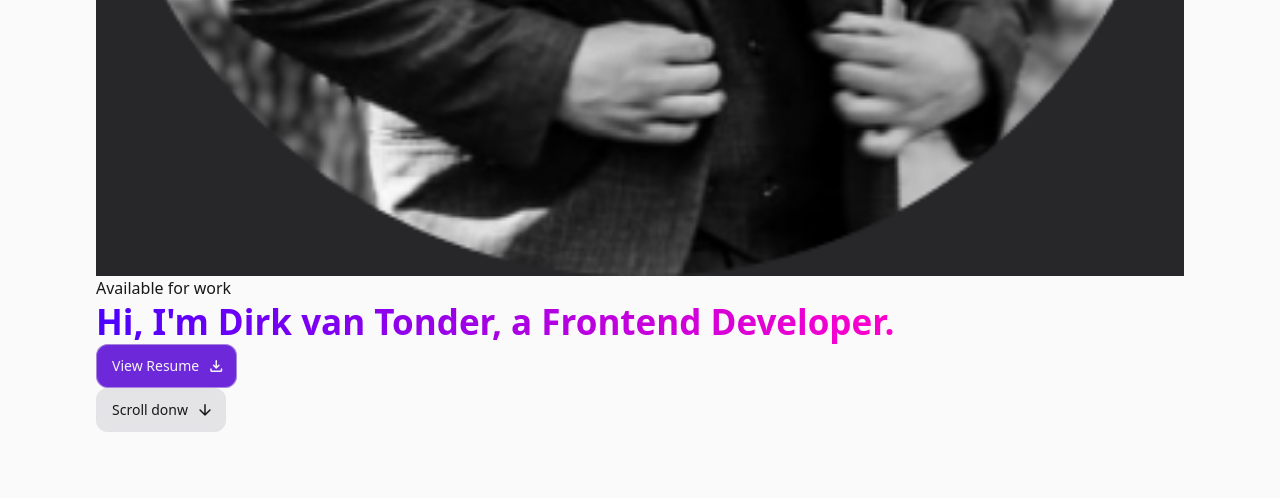
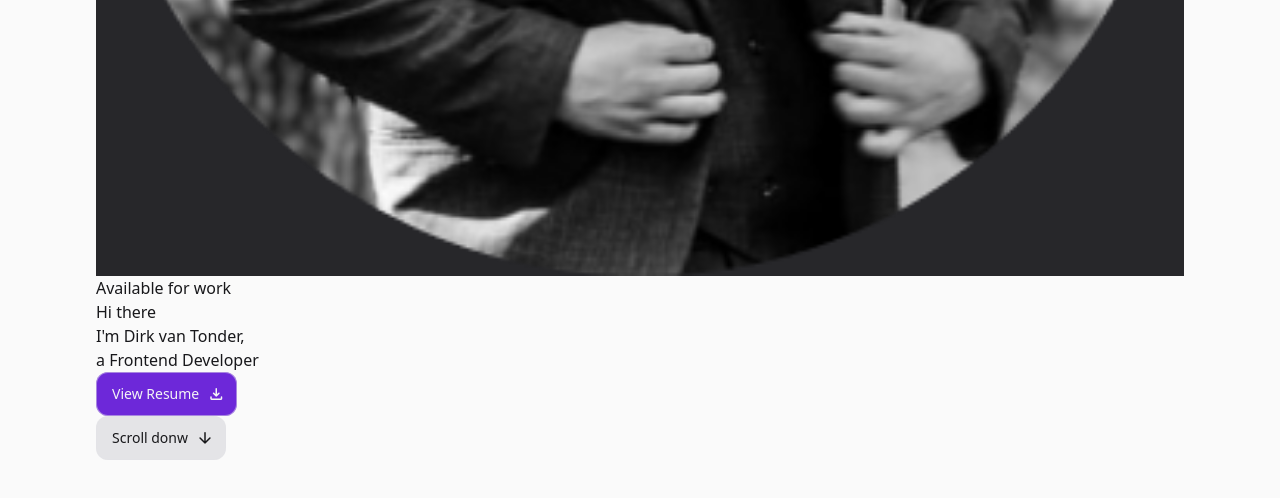
Before and after one commit to dirk-vt/dirk-portfolio, a React (Vite) app: page / in a window 1280 px wide. Shown: the part 980-1478 px from the top of the page. Built offline with nearby package versions, Linux system fonts and the light colour scheme.

Commit message:
Update Hero.jsx

```diff
--- a/src/components/Hero.jsx
+++ b/src/components/Hero.jsx
@@ -33,9 +33,19 @@ const Hero = () => {
                 </div>
             </div>
 
-            <h2 className="headline-1 max-w-[15ch] sm:max-w-[20ch] lg:max-w-[40ch] mt-5 mb-8 lg:mb-10">
-            Hi, I'm Dirk van Tonder, a Frontend Developer.
-            </h2>
+            <div className="max-w-[100ch] sm:max-w-[100ch] lg:max-w-[40ch] mt-5 mb-8 lg:mb-10">
+                <span className="headline-3">
+                    Hi there
+                </span>
+                    <br />
+                <span className="headline-3">
+                    I'm <span className="headline-4">Dirk van Tonder</span>,
+                </span>
+                    <br />
+                <span className="headline-4">
+                    a Frontend Developer
+                </span>
+            </div>
 
             <div className="flex items-center gap-3">
                 <ButtonPrimary
```
